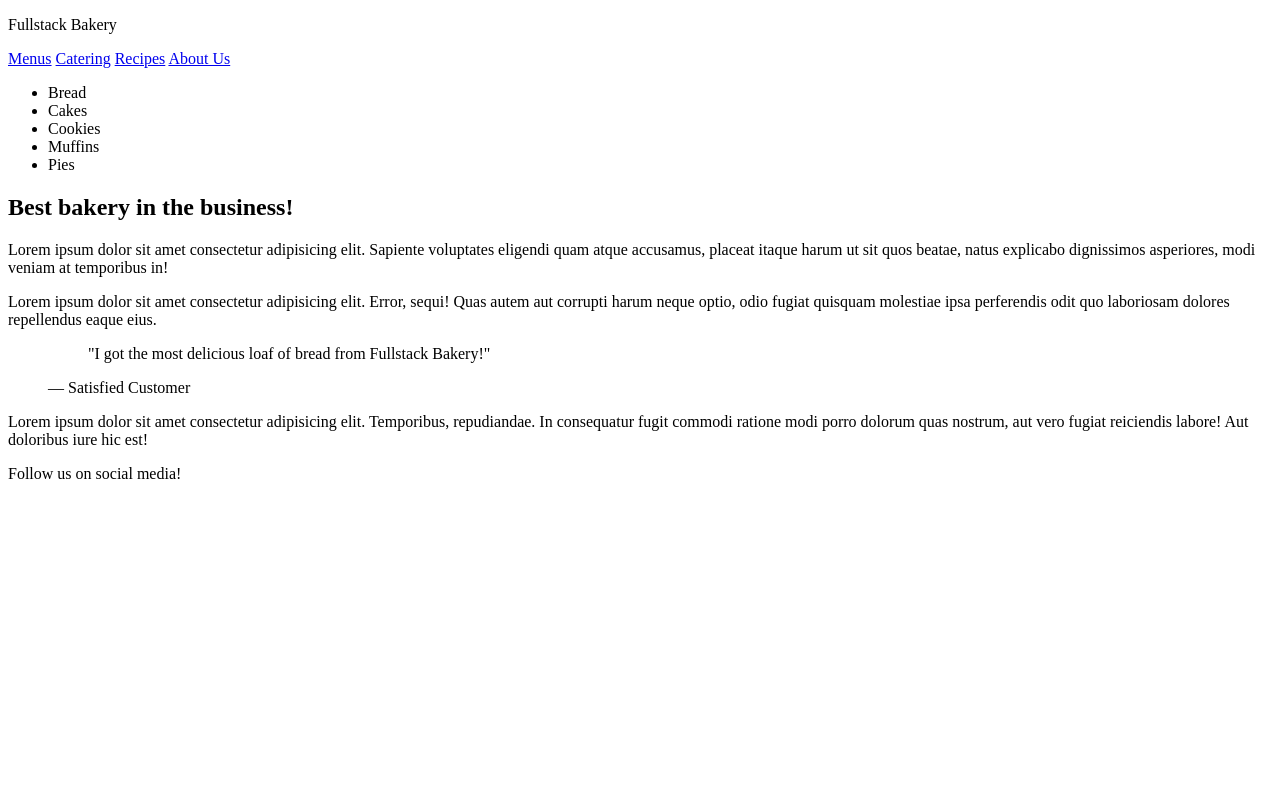
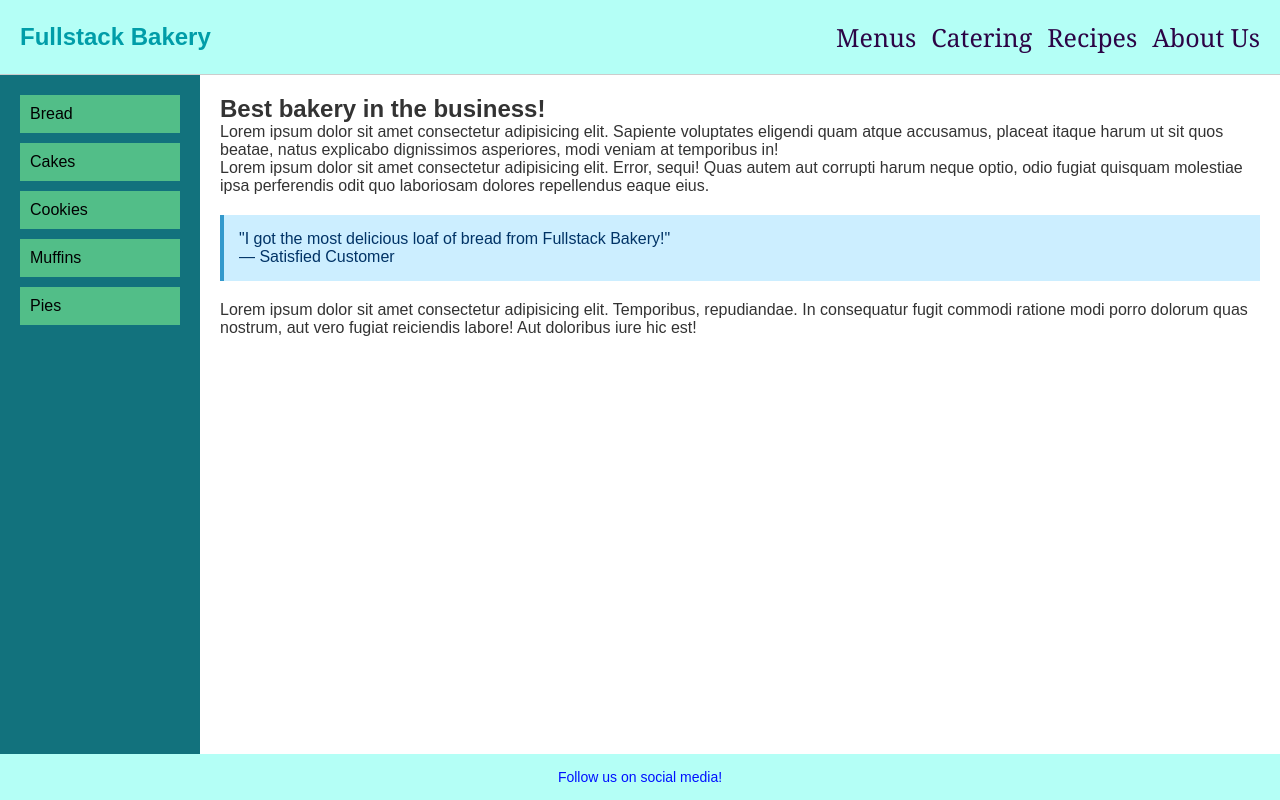
Before and after one commit to CJones2025/Bakery, a plain HTML site: page index.html in a window 1280 px wide. Drawn offline with Linux system fonts and the light colour scheme.

Commit message:
Add files via upload

```diff
--- /dev/null
+++ b/bakery.css
@@ -0,0 +1,95 @@
+* {
+  margin: 0;
+  padding: 0;
+  box-sizing: border-box;
+}
+
+.brand {
+  font-size: 24px;
+  font-weight: bold;
+  color: #009da8;
+}
+
+nav {
+  display: flex;
+  flex-direction: none;
+  font-size: 25px;
+  justify-content: flex-end;
+  font-family: Cambria, Cochin, Georgia, Times, "Times New Roman", serif;
+}
+
+nav a {
+  margin-left: 15px;
+  text-decoration: none;
+  color: #2c0446;
+}
+
+nav a:hover {
+  text-decoration: underline;
+}
+
+header {
+  display: flex;
+  justify-content: space-between;
+  align-items: center;
+  background-color: #b4fff6;
+  padding: 20px;
+  border-bottom: 1px solid #cccccc;
+}
+
+aside {
+  background-color: #12727d;
+  width: 200px;
+  padding: 20px;
+  flex-wrap: wrap;
+}
+
+body {
+  font-family: Arial, sans-serif;
+  font-size: 16px;
+  color: #333333;
+  background-color: #f2f2f2;
+  display: flex;
+  flex-direction: column;
+  min-height: 100vh;
+}
+
+main {
+  display: flex;
+  flex: 1;
+}
+
+aside ul {
+  list-style-type: none;
+  gap: 2vh;
+}
+
+aside li {
+  background-color: #52be88;
+  padding: 10px;
+  margin-bottom: 10px;
+  color: #000000;
+}
+
+article {
+  flex: 1;
+  padding: 20px;
+  background-color: #ffffff;
+}
+
+.testimonial {
+  background-color: #cceeff;
+  padding: 15px;
+  margin-top: 20px;
+  margin-bottom: 20px;
+  border-left: 4px solid #3399cc;
+  color: #003366;
+}
+
+footer {
+  background-color: #b4fff6;
+  color: #0011ff;
+  text-align: center;
+  padding: 15px;
+  font-size: 14px;
+}
--- a/index.html
+++ b/index.html
@@ -2,6 +2,7 @@
 <html lang="en">
   <head>
     <title>Fullstack Bakery</title>
+    <link rel="stylesheet" href="bakery.css" />
   </head>
   <body>
     <header>
```
Also changed, not shown: 1 other file.
